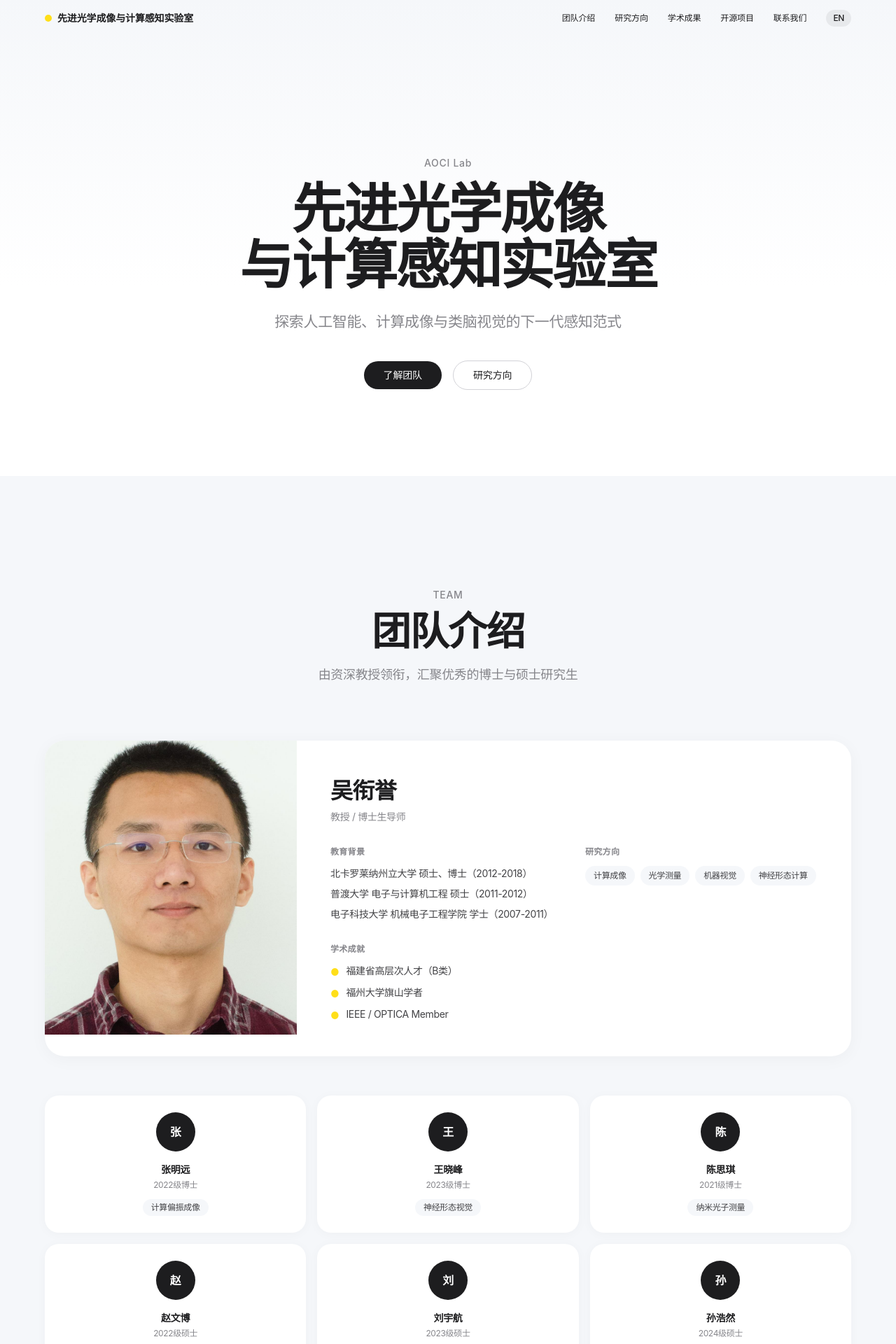
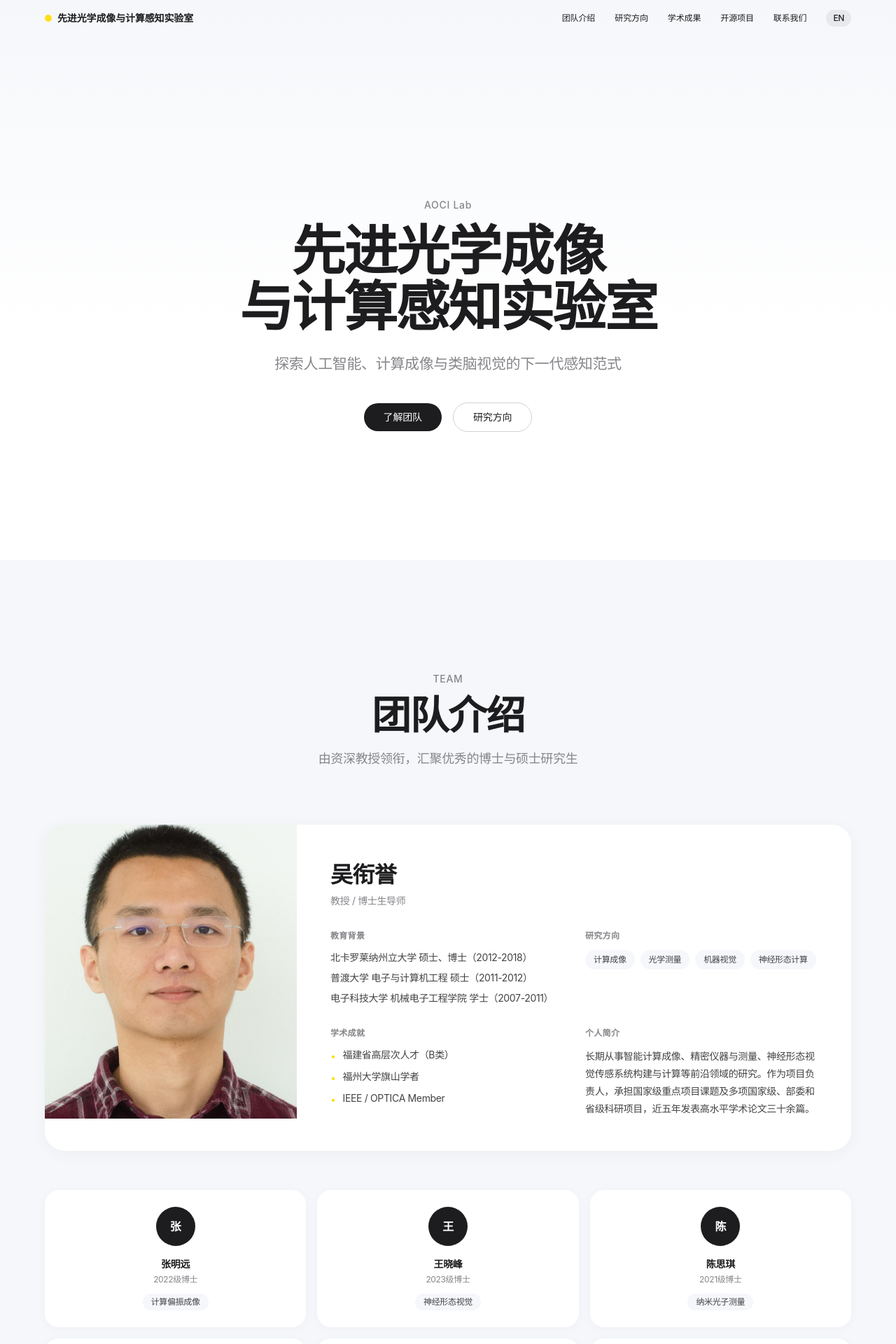
Before and after one commit to WangPuyun/ai-lab-website, a React (Vite) app: page / in a window 1280 px wide. Shown: the top 1920 px of the page at 70% size. Built offline with nearby package versions, Linux system fonts and the light colour scheme.

Commit message:
调整首屏显示（铺满可视窗口）、添加个人简介

```diff
--- a/src/sections/HeroBanner.tsx
+++ b/src/sections/HeroBanner.tsx
@@ -53,9 +53,8 @@ export default function HeroBanner() {
     <section
       id="hero"
       ref={heroRef}
-      className="relative w-full flex flex-col items-center justify-center text-center"
+      className="relative w-full min-h-screen flex flex-col items-center justify-center text-center"
       style={{
-        minHeight: '85vh',
         paddingTop: '100px',
         background: 'linear-gradient(180deg, #f5f7fa 0%, #ffffff 60%)',
       }}
--- a/src/sections/Team.tsx
+++ b/src/sections/Team.tsx
@@ -16,6 +16,7 @@ const content = {
     eduLabel: '教育背景',
     researchLabel: '研究方向',
     achievementLabel: '学术成就',
+    bioLabel: '个人简介',
     // emailLabel: '发送邮件',
   },
   en: {
@@ -27,6 +28,7 @@ const content = {
     eduLabel: 'Education',
     researchLabel: 'Research Interests',
     achievementLabel: 'Achievements',
+    bioLabel: 'Biography',
     // emailLabel: 'Send Email',
   },
 }
@@ -60,6 +62,10 @@ const piInfo = {
       '30+ granted invention patents',
       'IEEE / OPTICA Member',
     ],
+  },
+  bio: {
+    zh: '长期从事智能计算成像、精密仪器与测量、神经形态视觉传感系统构建与计算等前沿领域的研究。作为项目负责人，承担国家级重点项目课题及多项国家级、部委和省级科研项目，近五年发表高水平学术论文三十余篇。',
+    en: 'His research focuses on frontier areas such as intelligent computational imaging, precision instrumentation and metrology, and neuromorphic vision sensing systems and computing. As a principal investigator, he has led key national research projects and multiple national-, ministerial-, and provincial-level research programs, and has published over 30 high-impact academic papers in the past five years.',
   },
 }
 
@@ -208,18 +214,29 @@ export default function Team() {
                 </div>
               </div>
 
-              <div className="mt-8">
+              <div className="mt-8 grid grid-cols-1 md:grid-cols-2 gap-8">
+                <div>
                   <h4 className="text-xs font-semibold uppercase tracking-wide mb-3" style={{ color: '#86868b' }}>
                     {t.achievementLabel}
                   </h4>
                   <ul className="space-y-2">
                     {piInfo.achievements[lang].map((ach, i) => (
                       <li key={i} className="text-sm flex items-start gap-2.5" style={{ color: '#424245', lineHeight: 1.5 }}>
-                      <span style={{ color: '#FFDF19', marginTop: '2px' }}>●</span>
+                        <span style={{ color: '#FFDF19', marginTop: '2px' }}>•</span>
                         {ach}
                       </li>
                     ))}
                   </ul>
+                </div>
+
+                <div>
+                  <h4 className="text-xs font-semibold uppercase tracking-wide mb-3" style={{ color: '#86868b' }}>
+                    {t.bioLabel}
+                  </h4>
+                  <p className="text-sm" style={{ color: '#424245', lineHeight: 1.8 }}>
+                    {piInfo.bio[lang]}
+                  </p>
+                </div>
               </div>
 
               {/* <a
```
Lines whose indentation alone changed are shown as unchanged.
